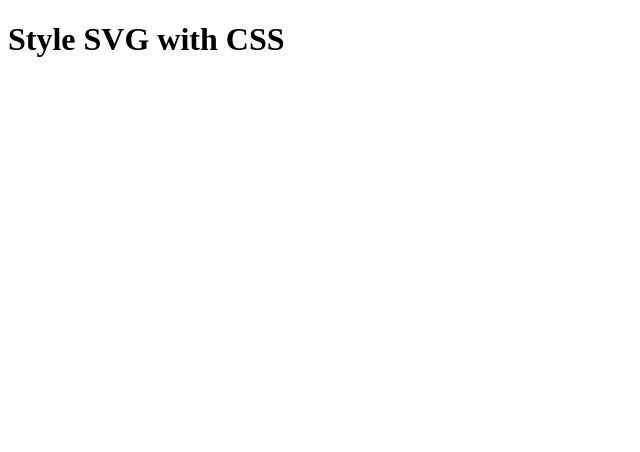
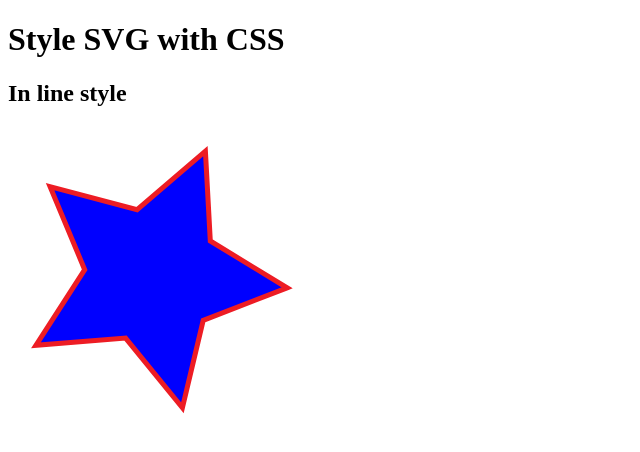
Before and after one commit to igortuag/svg-course, a plain HTML site: page style-svg-css/index.html in a window 1280 px wide. Shown: the whole page, without its empty margins (0-640 px from the left). Drawn offline with Linux system fonts and the light colour scheme; files that its build step writes are made by us from their sources.

Commit message:
add example of inline styles

```diff
--- a/style-svg-css/index.html
+++ b/style-svg-css/index.html
@@ -6,5 +6,16 @@
   </head>
   <body>
     <h1>Style SVG with CSS</h1>
+
+    <section>
+      <h2>In line style</h2>
+
+      <svg style="width: 300px; height: 300px" viewBox="0 0 300 300">
+        <polygon
+          style="fill: blue; stroke: #ed1c24; stroke-width: 5"
+          points="279.1,160.8 195.2,193.3 174.4,280.8   117.6,211.1 27.9,218.3 76.7,142.7 42.1,59.6 129.1,82.7 197.4,24.1 202.3,114 "
+        />
+      </svg>
+    </section>
   </body>
 </html>
```
